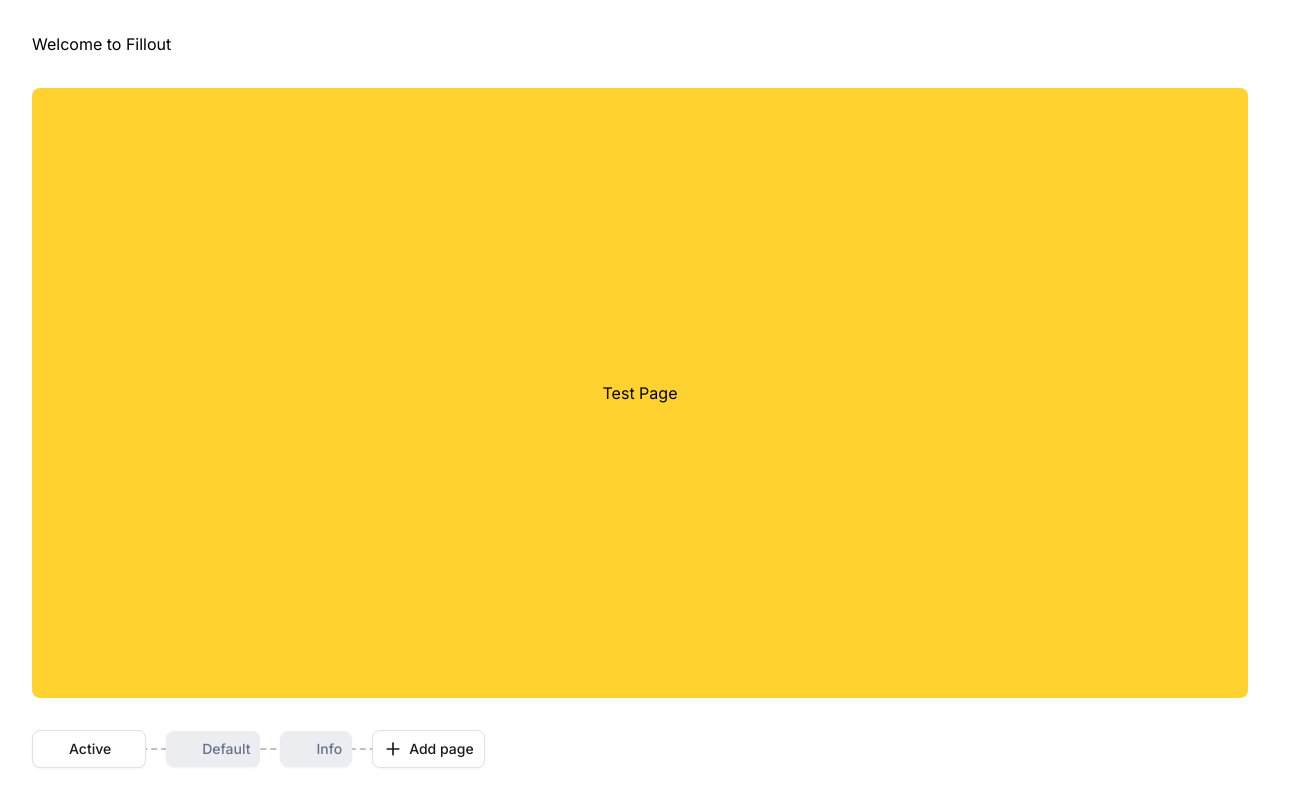
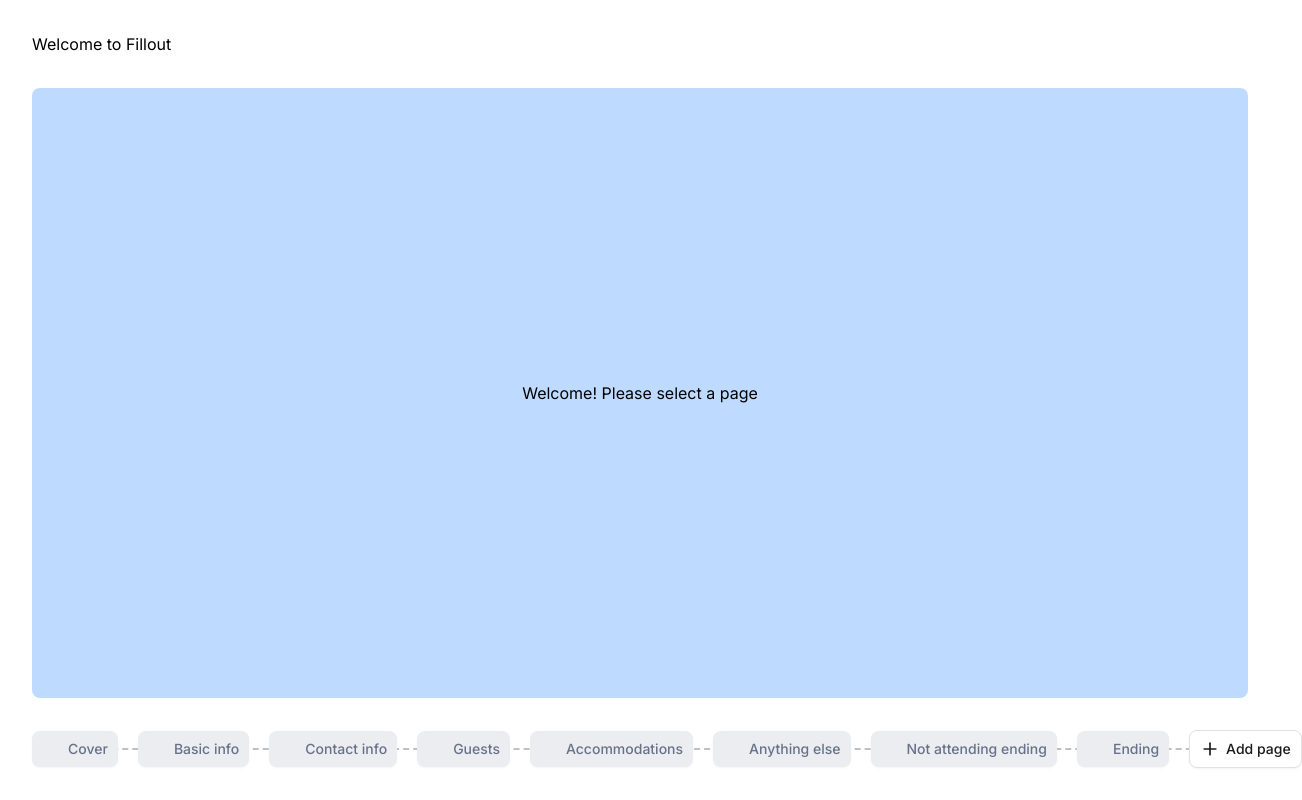
Before and after one commit to lucasfvera/pages-tab-navigation-challenge, a Next.js app: page / in a window 1280 px wide. Shown: the whole page, 1302 px wide, since content can reach past the window. Built offline with nearby package versions, Linux system fonts and the light colour scheme.

Commit message:
Restructure pages to render form pages with route

```diff
--- /dev/null
+++ b/src/app/[uuid]/page.tsx
@@ -0,0 +1,16 @@
+import { MOCKED_PAGES } from '@/helpers/mockPages';
+
+export default async function FormPage({
+	params,
+}: {
+	params: Promise<{ uuid: string }>;
+}) {
+	const { uuid } = await params;
+	const page = MOCKED_PAGES.find((page) => page.id === uuid);
+
+	return (
+		<div className="flex w-full bg-amber-300 h-full flex-1 rounded-lg items-center justify-center">
+			{page?.title}
+		</div>
+	);
+}
--- a/src/app/layout.tsx
+++ b/src/app/layout.tsx
@@ -1,6 +1,8 @@
 import type { Metadata } from 'next';
 import { Inter } from 'next/font/google';
 import './globals.css';
+import { PagesNavigationBar } from '@/components/Molecules/PagesNavigationBar/PagesNavigationBar';
+import { MOCKED_PAGES } from '@/helpers/mockPages';
 
 const inter = Inter({
 	subsets: ['latin'],
@@ -19,7 +21,11 @@ export default function RootLayout({
 	return (
 		<html lang="en" className="h-full">
 			<body className={`${inter.className} antialiased h-full`}>
-				{children}
+				<div className="flex flex-col h-full p-8 gap-8">
+					<h1>Welcome to Fillout</h1>
+					{children}
+					<PagesNavigationBar pages={MOCKED_PAGES} />
+				</div>
 			</body>
 		</html>
 	);
--- a/src/app/page.tsx
+++ b/src/app/page.tsx
@@ -1,13 +1,7 @@
-import { PagesNavigationBar } from '@/components/Molecules/PagesNavigationBar/PagesNavigationBar';
-
-export default function Home() {
+export default async function Home() {
 	return (
-		<div className="flex flex-col h-full p-8 gap-8">
-			<h1>Welcome to Fillout</h1>
-			<div className="flex w-full bg-amber-300 h-full flex-1 rounded-lg items-center justify-center">
-				Test Page
-			</div>
-			<PagesNavigationBar />
+		<div className="flex w-full bg-blue-200 h-full flex-1 rounded-lg items-center justify-center">
+			Welcome! Please select a page
 		</div>
 	);
 }
--- a/src/components/Molecules/PagesNavigationBar/PagesNavigationBar.tsx
+++ b/src/components/Molecules/PagesNavigationBar/PagesNavigationBar.tsx
@@ -2,38 +2,10 @@
 
 import { IconButton } from '@/components/Atoms/IconButton/IconButton';
 import { TabCard } from '@/components/Atoms/TabCard/TabCard';
-import { TabCardIconsProps } from '@/components/Atoms/TabCard/TabCardIcons';
+import { PagesNavigationBarProps } from '@/components/Molecules/PagesNavigationBar/PagesNavigationBar.types';
 import { useState } from 'react';
 
-interface Page {
-	id: string; // This should be an UUID from the backend
-	position: number;
-	title: string;
-	type: TabCardIconsProps['type'];
-}
-
-const MOCKED_PAGES: Page[] = [
-	{
-		id: 'uuid-1',
-		position: 1,
-		title: 'Active',
-		type: 'info',
-	},
-	{
-		id: 'uuid-2',
-		position: 2,
-		title: 'Default',
-		type: 'page',
-	},
-	{
-		id: 'uuid-3',
-		position: 3,
-		title: 'Info',
-		type: 'ending',
-	},
-];
-
-const PagesNavigationBar = () => {
+const PagesNavigationBar = ({ pages }: PagesNavigationBarProps) => {
 	const [isHovered, setIsHovered] = useState<string | null>(null);
 	const [timer, setTimer] = useState<NodeJS.Timeout | null>(null);
 
@@ -45,7 +17,7 @@ const PagesNavigationBar = () => {
 				setTimer(hoverTimer);
 			}}
 		>
-			{MOCKED_PAGES.map(({ title, id, type, position }) => (
+			{pages.map(({ title, id, type, position }) => (
 				<div
 					key={id}
 					onMouseEnter={() => {
--- /dev/null
+++ b/src/components/Molecules/PagesNavigationBar/PagesNavigationBar.types.ts
@@ -0,0 +1,12 @@
+import { TabCardIconsProps } from '@/components/Atoms/TabCard/TabCardIcons';
+
+export interface Page {
+	id: string; // This should be an UUID from the backend
+	position: number;
+	title: string;
+	type: TabCardIconsProps['type'];
+}
+
+export interface PagesNavigationBarProps {
+	pages: Page[];
+}
--- /dev/null
+++ b/src/helpers/mockPages.ts
@@ -0,0 +1,52 @@
+import { Page } from '@/components/Molecules/PagesNavigationBar/PagesNavigationBar.types';
+
+export const MOCKED_PAGES: Page[] = [
+	{
+		id: '9a71ac86-84c3-4c76-9770-898c905ab957',
+		position: 1,
+		title: 'Cover',
+		type: 'info',
+	},
+	{
+		id: '4f094358-e85e-4d12-ab8c-0ed296a259b5',
+		position: 2,
+		title: 'Basic info',
+		type: 'page',
+	},
+	{
+		id: '2a5b7523-e103-40da-8822-4cf7a705d2f6',
+		position: 3,
+		title: 'Contact info',
+		type: 'page',
+	},
+	{
+		id: '42423713-ba0d-4433-8bed-97758d27d8c3',
+		position: 4,
+		title: 'Guests',
+		type: 'page',
+	},
+	{
+		id: '932c7350-2f9f-4403-a758-dc68f5e724fc',
+		position: 5,
+		title: 'Accommodations',
+		type: 'page',
+	},
+	{
+		id: '6133a523-4f41-4901-b8ba-d7f4be656f12',
+		position: 6,
+		title: 'Anything else',
+		type: 'page',
+	},
+	{
+		id: 'f3ac04a4-d784-49eb-8c2d-9328bfeae305',
+		position: 7,
+		title: 'Not attending ending',
+		type: 'ending',
+	},
+	{
+		id: '6ed21818-e027-48b0-8819-14e56099c517',
+		position: 8,
+		title: 'Ending',
+		type: 'ending',
+	},
+];
```
